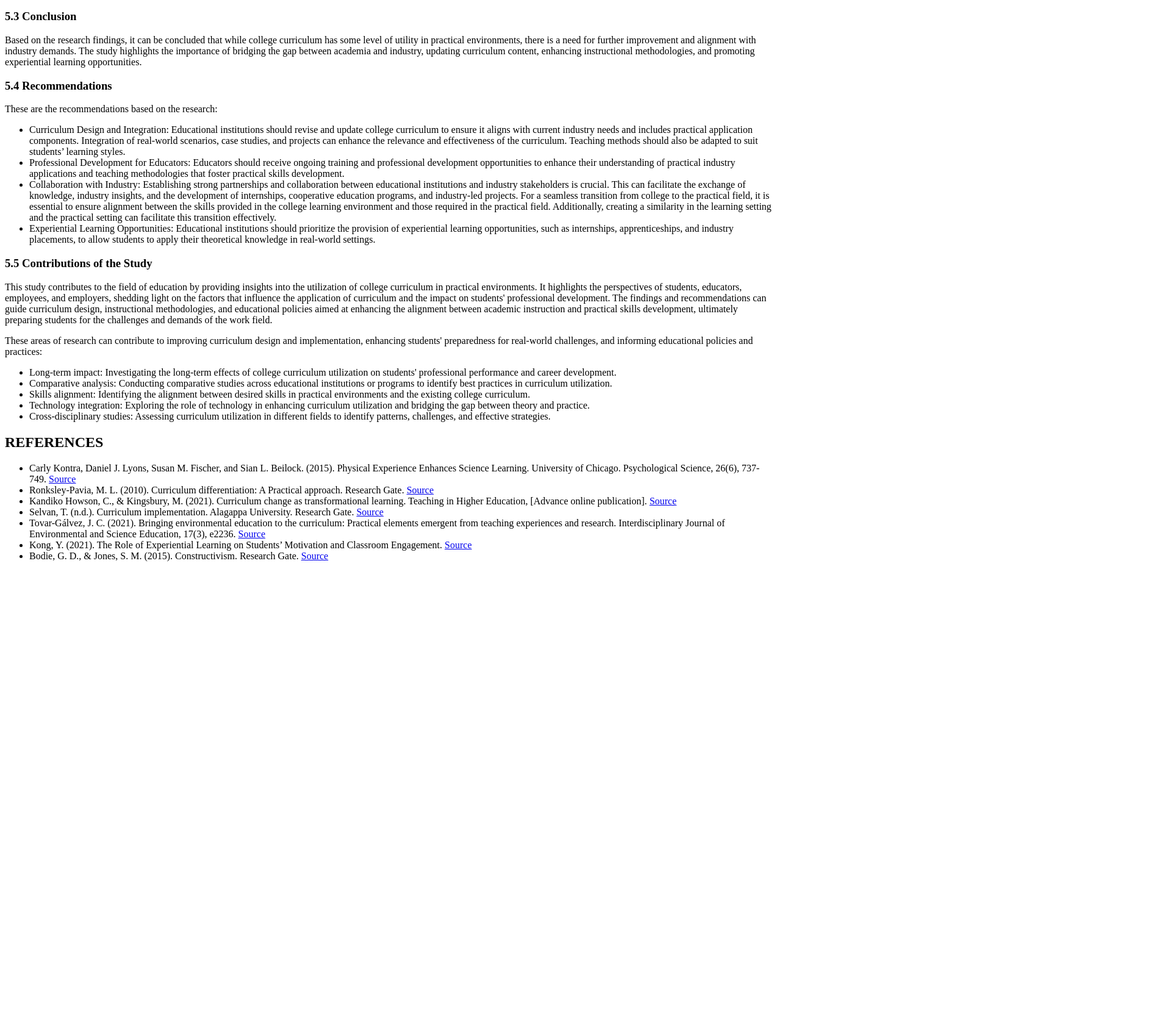
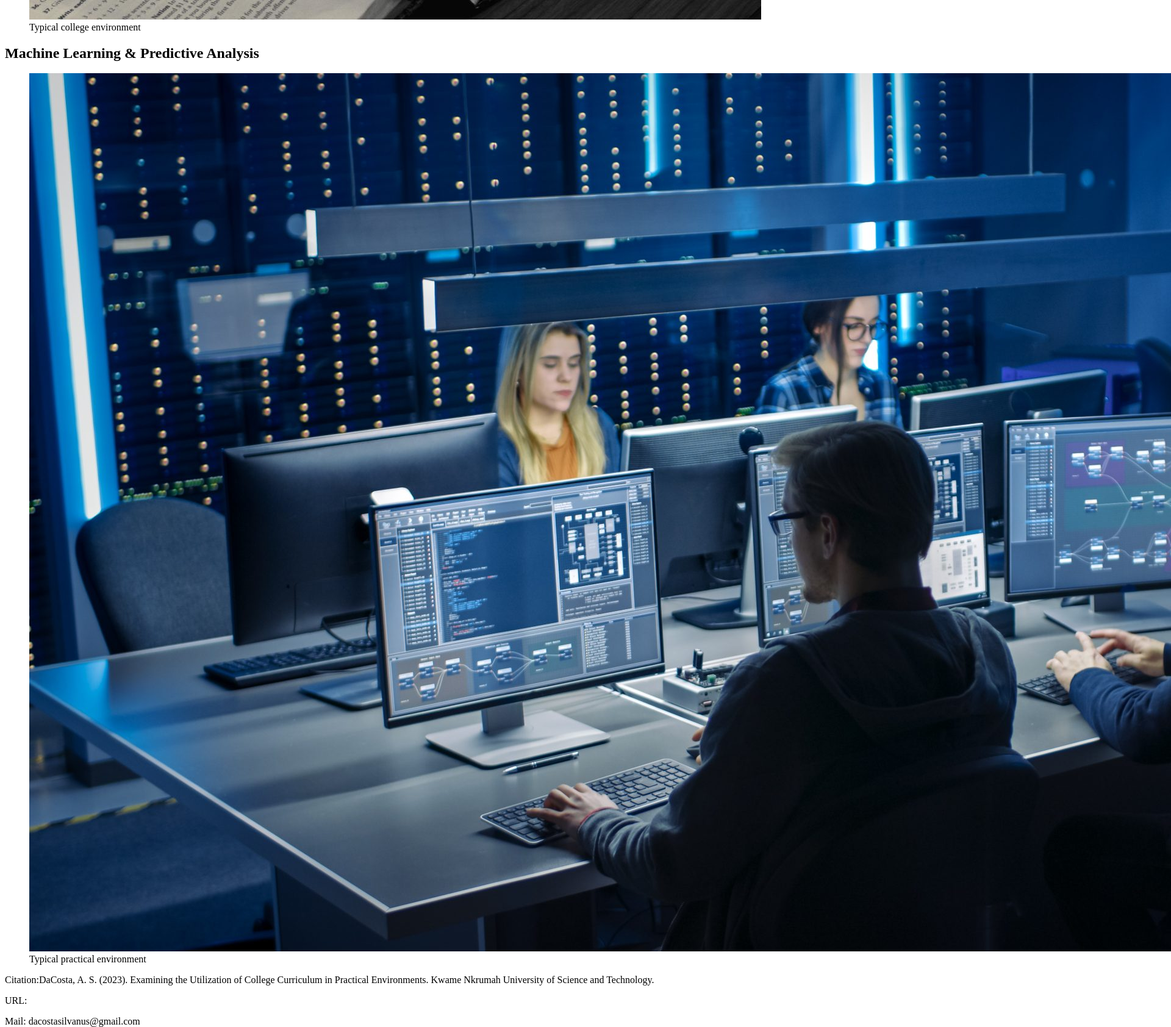
Before and after one commit to asdacosta/Projects-html_css_js, a plain HTML site: page core-blend/college-research/conc_5.html in a window 1280 px wide. Shown: the part 1116-2800 px from the top of the page at 61% size, 1920 px wide, since content can reach past the window. Before the commit the page ends 2053 px from the top, so only its background shows below. Drawn offline with Linux system fonts and the light colour scheme.

Commit message:
Add images to header to look visually appealing

```diff
--- a/core-blend/college-research/conc_5.html
+++ b/core-blend/college-research/conc_5.html
@@ -31,14 +31,14 @@
         <header>
         <h2>Examining the Utilization of College Curriculum in Practical Environments</h2>
         <figure>
-            <img src="" alt="">
-            <figcaption></figcaption>
+            <img src="imgs/studying.jpg" alt="Book with a calculator">
+            <figcaption>Typical college environment</figcaption>
         </figure>
 
-        <h2>MACHINE LEARNING & PREDICTION</h2>
+        <h2>Machine Learning & Predictive Analysis</h2>
         <figure>
-            <img src="" alt="">
-            <figcaption></figcaption>
+            <img src="imgs/workplace.jpg" alt="Workplace with computers">
+            <figcaption>Typical practical environment</figcaption>
         </figure>
         </header>
 
```
Also changed, not shown: core-blend/college-research/analysis_4.html (+5 -5 lines), core-blend/college-research/index.html (+5 -5 lines), core-blend/college-research/intro_1.html (+5 -5 lines), core-blend/college-research/lit_2.html (+6 -6 lines), core-blend/college-research/method_3.html (+5 -5 lines), core-blend/college-research/research.html (+5 -5 lines).
